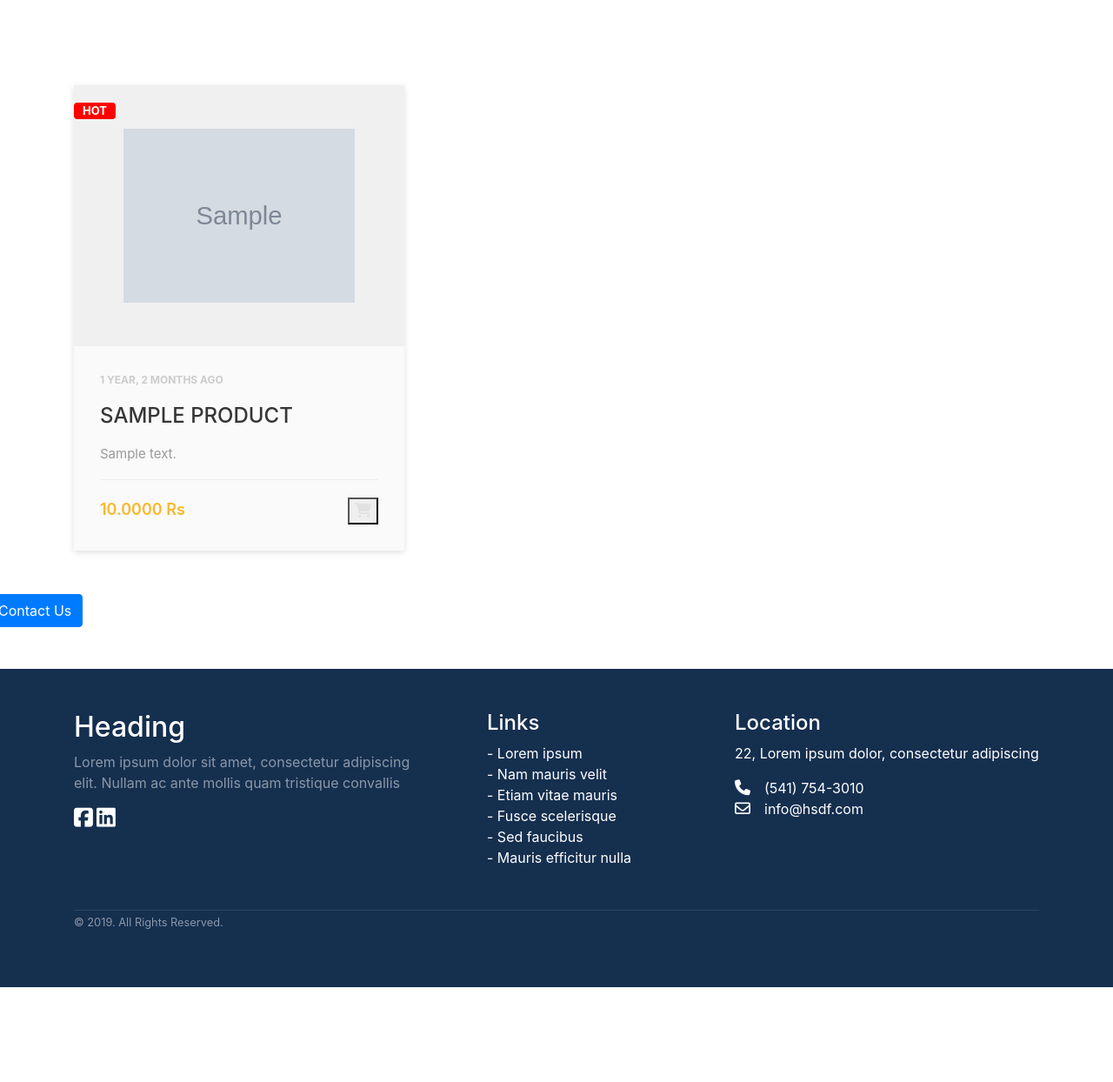
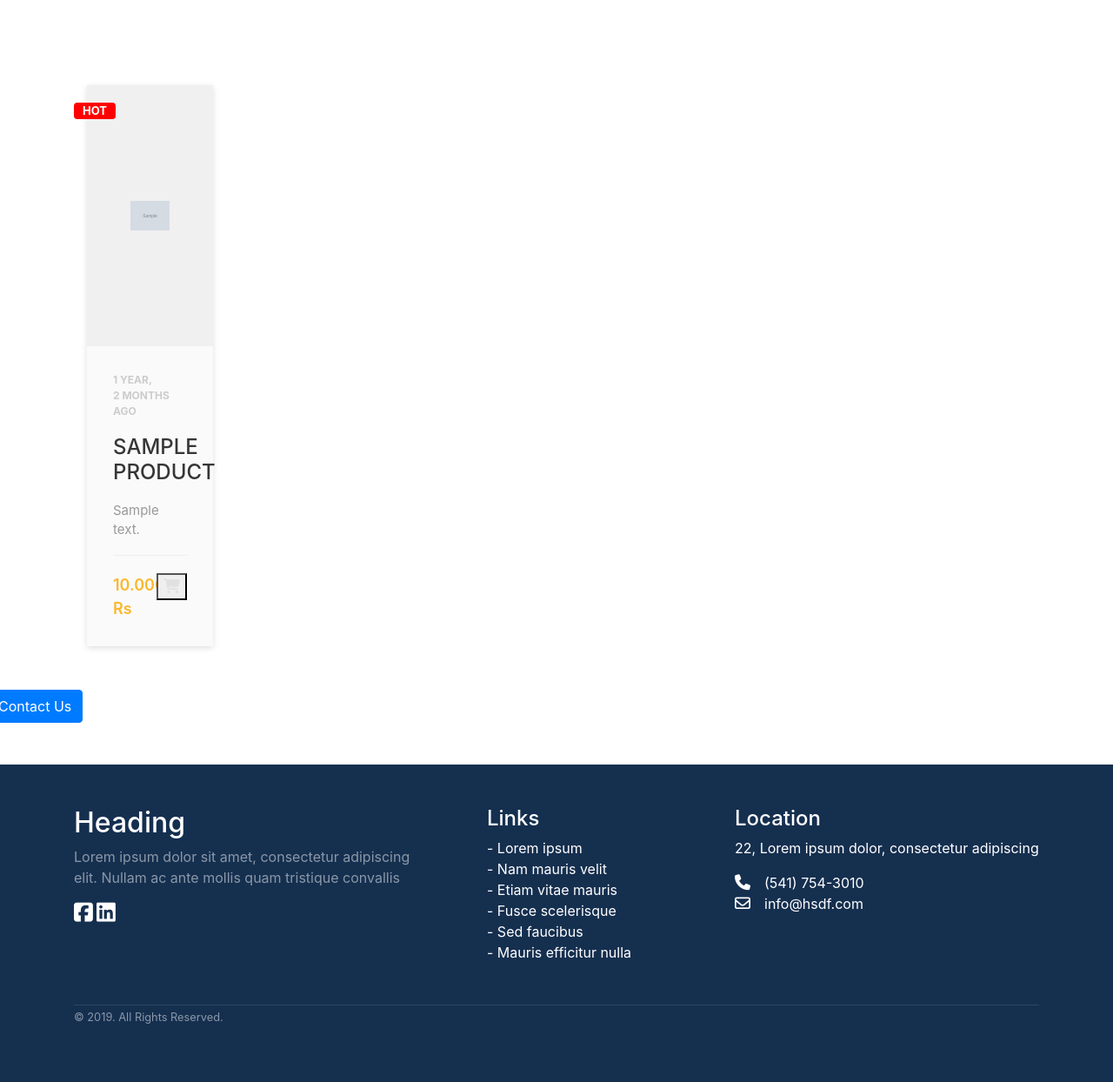
Before and after one commit to Abhishekbs10/django-ecommerce-challange, a Django app: page /products/ in a window 1280 px wide. Shown: the part 56-1300 px from the top of the page at 87% size. Before the commit the page ends 1191 px from the top, so only its background shows below. Run offline with Django 3.2, Linux system fonts and the light colour scheme; tables that the repository leaves empty hold one stand-in row (values such as "Sample post"); grey boxes marked "Sample" are stand-in pictures; some libraries are stand-ins or nearby versions.

Commit message:
Update card.html

```diff
--- a/templates/products/snippets/card.html
+++ b/templates/products/snippets/card.html
@@ -1,8 +1,7 @@
 
 <style>
   .product-card {
-    width: 380px;
-    position: relative;
+    width: 100%;
     box-shadow: 0 2px 7px #dfdfdf;
     margin: 50px auto;
     background: #fafafa;
@@ -112,7 +111,7 @@
     color: #fbb72c;
 }
 </style>
-<div class="">
+<div class="col-md-6">
     <div class="product-card">
         <div class="badge">Hot</div>
         <div class="product-tumb">
```
